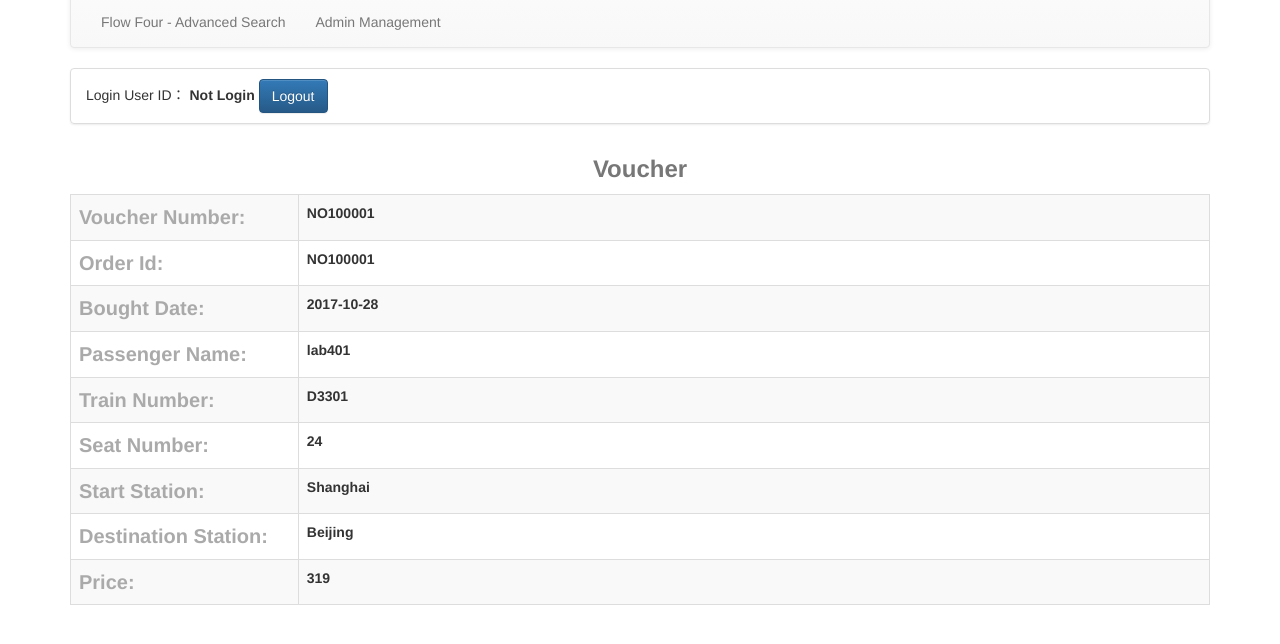
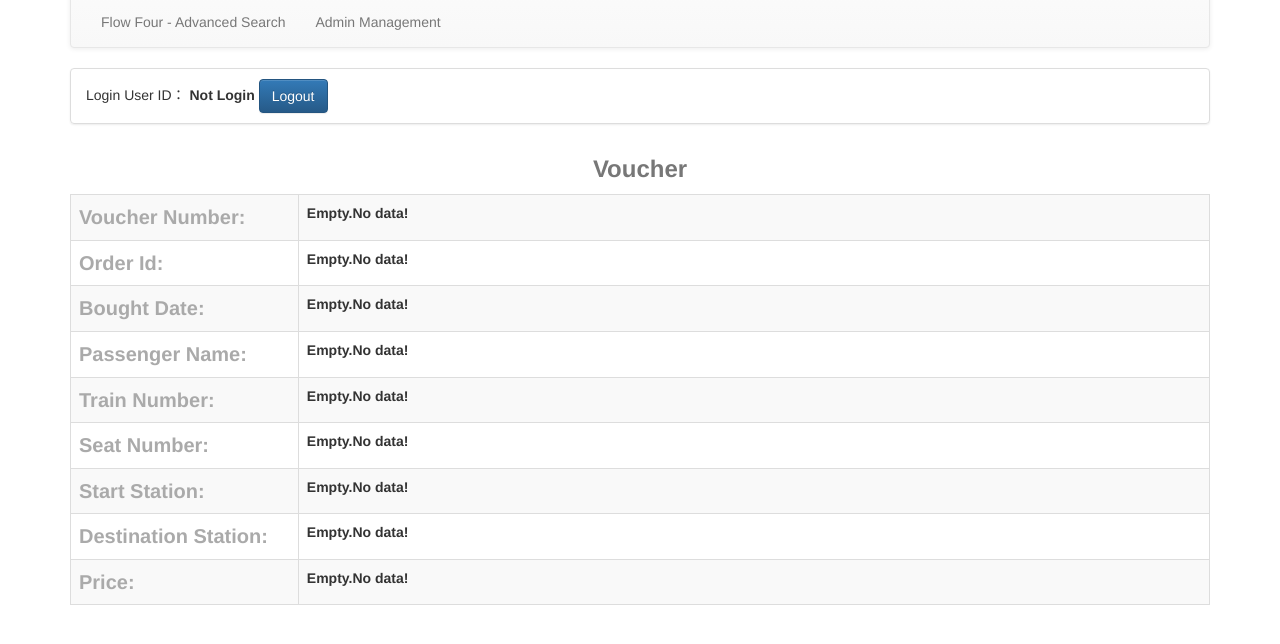
Before and after one commit to ansnadeem/trainticket-workflows, a plain HTML site: page ts-ui-dashboard/static/voucher.html in a window 1280 px wide. Shown: the part 104-748 px from the top of the page. Drawn offline with Linux system fonts and the light colour scheme.

Commit message:
Fault f22

```diff
--- a/ts-ui-dashboard/static/voucher.html
+++ b/ts-ui-dashboard/static/voucher.html
@@ -49,15 +49,15 @@
                 <tbody>
                 <tr>
                     <td class="mytd"> <span class="myspan">Voucher Number: </span></td>
-                    <td><label id="voucher_id">NO100001</label></td>
+                    <td><label id="voucher_id">Empty.No data!</label></td>
                 </tr>
                 <tr>
                     <td class="mytd"> <span class="myspan">Order Id: </span></td>
-                    <td><label id="order_id">NO100001</label></td>
+                    <td><label id="order_id">Empty.No data!</label></td>
                 </tr>
                 <tr>
                     <td> <span class="myspan">Bought Date: </span></td>
-                    <td><label id="travel_date">2017-10-28</label></td>
+                    <td><label id="travel_date">Empty.No data!</label></td>
                 </tr>
                 <!--<tr>-->
                     <!--<td><span class="myspan">Travel Time: </span></td>-->
@@ -65,11 +65,11 @@
                 <!--</tr>-->
                 <tr>
                     <td><span class="myspan">Passenger Name: </span></td>
-                    <td><label id="passenger_name">lab401</label></td>
+                    <td><label id="passenger_name">Empty.No data!</label></td>
                 </tr>
                 <tr>
                     <td> <span class="myspan">Train Number: </span></td>
-                    <td><label id="train_number">D3301</label></td>
+                    <td><label id="train_number">Empty.No data!</label></td>
                 </tr>
                 <!--<tr>-->
                     <!--<td> <span class="myspan">Seat Class: </span></td>-->
@@ -77,19 +77,19 @@
                 <!--</tr>-->
                 <tr>
                     <td><span class="myspan">Seat Number: </span></td>
-                    <td><label id="seat_number">24</label></td>
+                    <td><label id="seat_number">Empty.No data!</label></td>
                 </tr>
                 <tr>
                     <td><span class="myspan">Start Station: </span></td>
-                    <td><label id="start_station">Shanghai</label></td>
+                    <td><label id="start_station">Empty.No data!</label></td>
                 </tr>
                 <tr>
                     <td> <span class="myspan">Destination Station: </span></td>
-                    <td><label id="dest_station">Beijing</label></td>
+                    <td><label id="dest_station">Empty.No data!</label></td>
                 </tr>
                 <tr>
                     <td><span class="myspan">Price: </span></td>
-                    <td><label id="price">319</label></td>
+                    <td><label id="price">Empty.No data!</label></td>
                 </tr>
                 </tbody>
             </table>
```
Also changed, not shown: 1 other file.
